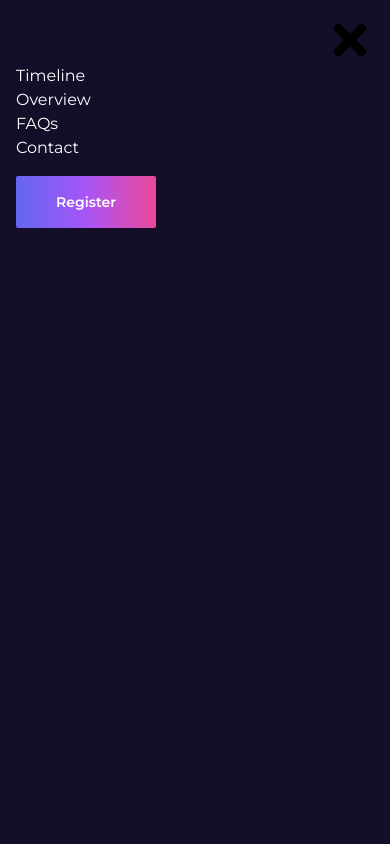
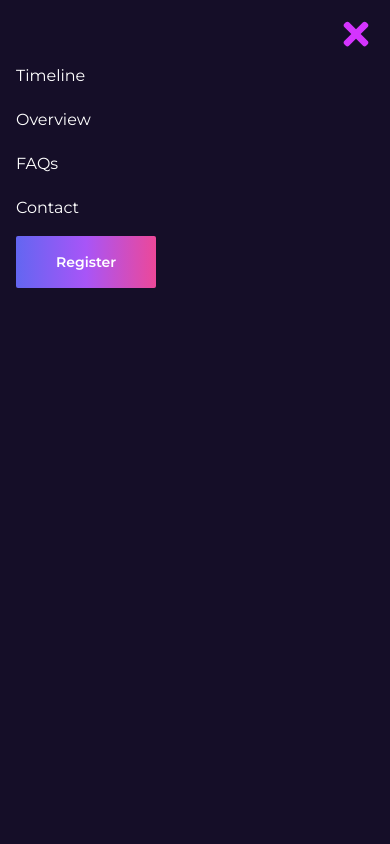
Before and after one commit to thamesblanq/getLinked, a React (Vite) app: page / in a window 390 px wide. Both pictures are taken after a click on the icon 346 px from the left and 30 px from the top of the page. Shown: the top 844 px of the page. Built offline with nearby package versions, Linux system fonts and the light colour scheme; the HTML template or start-up script is replaced by a standard one.

Commit message:
dropdown fix

```diff
--- a/src/components/Dropdown.jsx
+++ b/src/components/Dropdown.jsx
@@ -3,10 +3,10 @@ import { Link } from "react-router-dom";
 
 const Dropdown = ({ setShow }) => {
   return (
-    <div className="md:hidden flex flex-col gap-4 bg-[#150E28] fixed top-0 right-0 w-full h-full animate-open-menu px-4 z-50 overflow-hidden">
-        <FaTimes className="font-semibold text-primary text-5xl mt-2 mr-4 cursor-pointer absolute right-0 top-2" onClick={() => setShow((prev) => !prev)} />
+    <div className="md:hidden flex flex-col gap-4 bg-[#150E28] fixed top-0 right-0 w-full h-full animate-open-menu px-4 z-50 overflow-hidden ">
+        <FaTimes className="font-semibold font-montserrat text-4xl mt-2 mr-4 cursor-pointer absolute right-0 top-2 hover:text-span/25 text-span" onClick={() => setShow((prev) => !prev)} />
         <nav className="flex flex-col gap-4 mt-16 items-start">
-          <ul>
+          <ul className="flex flex-col gap-y-5">
               <li className="text-white cursor-pointer hover:font-bold font-montserrat">Timeline</li>
               <li className="text-white cursor-pointer hover:font-bold  font-montserrat">Overview</li>
               <li className="text-white cursor-pointer hover:font-bold  font-montserrat">FAQs</li>
--- a/src/components/Header.jsx
+++ b/src/components/Header.jsx
@@ -12,7 +12,7 @@ const Header = () => {
     <header className='flex justify-between items-center px-8  py-4 border-b border-b-gray-500'>
         <Logo />
 
-        <FaBars className='text-white block text-2xl md:hidden' onClick={() => setShow(prev => !prev)}/>
+        <FaBars className='text-white block text-2xl md:hidden cursor-pointer' onClick={() => setShow(prev => !prev)}/>
         {show && <Dropdown setShow={setShow}/>}
 
         <nav className='hidden md:flex justify-between items-center gap-16'>
```
